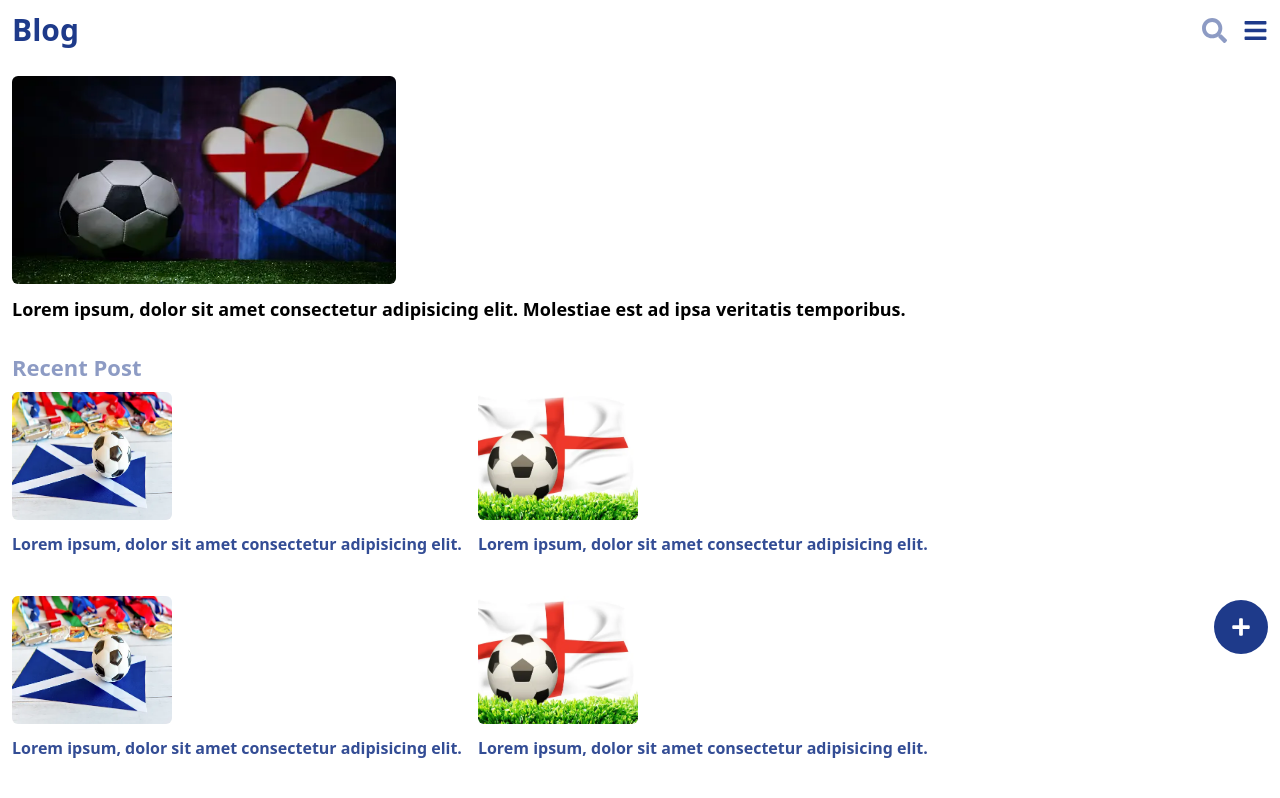
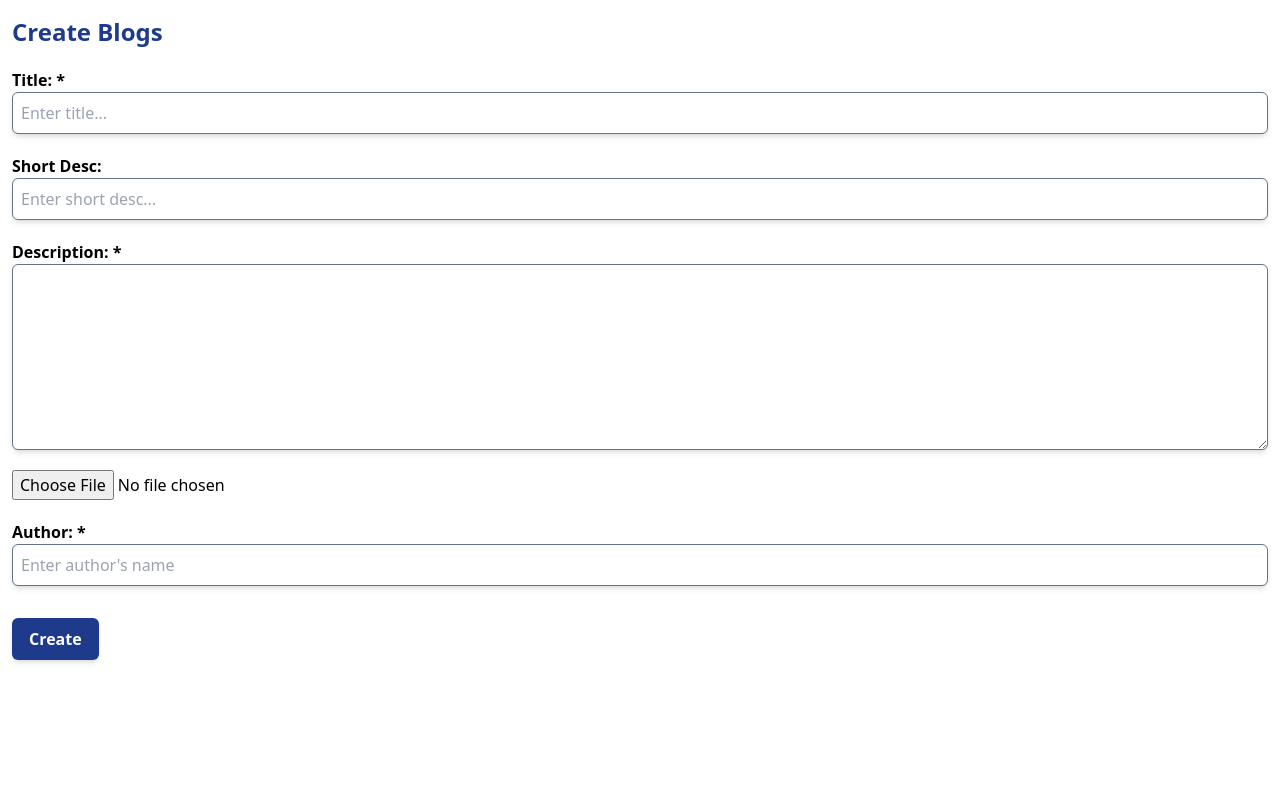
Before and after one commit to AjDev00/React-Laravel-Blog-App, a React (Vite) app: page /create-blogs in a window 1280 px wide. Shown: the top 798 px of the page. Built offline with nearby package versions, Linux system fonts and the light colour scheme.

Commit message:
create-blogs added.

```diff
--- a/package.json
+++ b/package.json
@@ -14,8 +14,10 @@
     "icons": "^1.0.0",
     "react": "^18.3.1",
     "react-dom": "^18.3.1",
+    "react-hook-form": "^7.52.1",
     "react-icons": "^5.2.1",
-    "react-router-dom": "^5.3.4"
+    "react-router-dom": "^5.3.4",
+    "react-toastify": "^10.0.5"
   },
   "devDependencies": {
     "@types/react": "^18.3.3",
--- a/src/App.jsx
+++ b/src/App.jsx
@@ -5,6 +5,14 @@ import InputSearch from "./components/InputSearch";
 import { createContext, useState } from "react";
 import NavBar from "./components/NavBar";
 import Blogs from "./components/Blogs";
+import { ToastContainer, toast } from "react-toastify";
+import "react-toastify/dist/ReactToastify.css";
+import {
+  BrowserRouter as Router,
+  Switch,
+  Route,
+} from "react-router-dom/cjs/react-router-dom.min";
+import CreateBlogs from "./components/CreateBlogs";
 
 export const AppContext = createContext();
 
@@ -25,12 +33,22 @@ function App() {
       <AppContext.Provider
         value={{ handleShowInput, input, setInput, nav, setNav }}
       >
-        <Header />
-        <NavBar />
-        {showInput && <InputSearch />}
-        <Blogs />
-        <AddNewBlogBtn />
+        <Router>
+          <Switch>
+            <Route exact path="/">
+              <Header />
+              <NavBar />
+              {showInput && <InputSearch />}
+              <Blogs />
+              <AddNewBlogBtn />
+            </Route>
+            <Route path="/create-blogs">
+              <CreateBlogs />
+            </Route>
+          </Switch>
+        </Router>
       </AppContext.Provider>
+      <ToastContainer />
     </div>
   );
 }
--- a/src/components/AddNewBlogBtn.jsx
+++ b/src/components/AddNewBlogBtn.jsx
@@ -1,6 +1,7 @@
 import { useContext } from "react";
 import { FaPlus } from "react-icons/fa";
 import { AppContext } from "../App";
+import { Link } from "react-router-dom/cjs/react-router-dom.min";
 
 export default function AddNewBlogBtn() {
   const { nav } = useContext(AppContext);
@@ -13,7 +14,9 @@ export default function AddNewBlogBtn() {
         </div>
       ) : (
         <div className="border border-transparent p-4 w-fit rounded-full bg-blue-900 text-white cursor-pointer hover:opacity-75 duration-300 right-0 top-[600px] mr-3 fixed z-10">
-          <FaPlus size={20} className="" />
+          <Link to="/create-blogs">
+            <FaPlus size={20} className="" />
+          </Link>
         </div>
       )}
     </div>
--- /dev/null
+++ b/src/components/CreateBlogs.jsx
@@ -0,0 +1,157 @@
+import { useState } from "react";
+import { useForm } from "react-hook-form";
+import { toast } from "react-toastify";
+import { useHistory } from "react-router-dom/cjs/react-router-dom.min";
+
+export default function CreateBlogs() {
+  const {
+    register,
+    handleSubmit,
+    formState: { errors },
+  } = useForm();
+  const [desc, setDesc] = useState("");
+  const history = useHistory();
+
+  //check desc count.
+  const validateDescCount = (value) => {
+    const wordCount = value.trim().split(/\s+/).length;
+    if (wordCount < 10) {
+      return "Description must be at least 10 words";
+    }
+    return true;
+  };
+
+  async function onSubmit(data) {
+    const newData = { ...data, description: desc };
+    //fetching from an external api.
+    await fetch("http://localhost:8000/api/blogs", {
+      method: "POST",
+      headers: {
+        "Content-type": "application/json",
+      },
+      body: JSON.stringify(newData),
+    });
+
+    toast("Blog Added Successfully!");
+    history.push("/");
+  }
+
+  return (
+    <div>
+      <div className="pt-4">
+        <div className="px-3 mb-5 text-2xl text-blue-900 font-semibold">
+          Create Blogs
+        </div>
+        <form onSubmit={handleSubmit(onSubmit)}>
+          <div className="flex flex-col gap-5">
+            {/* //title. */}
+            <div className="flex flex-col px-3">
+              <label
+                style={{ fontSize: "16px" }}
+                htmlFor=""
+                className="font-semibold"
+              >
+                Title: *
+              </label>
+              <input
+                type="text"
+                {...register("title", { required: true, min: 5 })}
+                placeholder="Enter title..."
+                className={
+                  "border border-slate-500 shadow-md p-2 rounded-md focus:outline-blue-900"
+                }
+              />
+              {errors.title && (
+                <p className="font-semibold text-red-500">
+                  This field is required!
+                </p>
+              )}
+            </div>
+
+            {/* //short desc. */}
+            <div className="flex flex-col px-3">
+              <label
+                style={{ fontSize: "16px" }}
+                htmlFor=""
+                className="font-semibold"
+              >
+                Short Desc:
+              </label>
+              <input
+                {...register("shortDesc")}
+                type="text"
+                placeholder="Enter short desc..."
+                className="border border-slate-500 shadow-md p-2 rounded-md focus:outline-blue-900"
+              />
+            </div>
+
+            {/* //description */}
+            <div className="flex flex-col px-3">
+              <label
+                style={{ fontSize: "16px" }}
+                htmlFor=""
+                className="font-semibold"
+              >
+                Description: *
+              </label>
+              <textarea
+                {...register("description", {
+                  required: "Description is required",
+                  validate: validateDescCount,
+                })}
+                cols="30"
+                rows="7"
+                onChange={(e) => setDesc(e.target.value)}
+                value={desc}
+                className="border border-slate-500 shadow-md p-2 rounded-md focus:outline-blue-900"
+              ></textarea>
+              {errors.description && (
+                <p className="font-semibold text-red-500">
+                  {errors.description.message}
+                </p>
+              )}
+            </div>
+
+            {/* //file. */}
+            <div className="flex flex-col px-3">
+              <input type="file" name="" id="" />
+            </div>
+
+            {/* //author. */}
+            <div className="flex flex-col px-3">
+              <label
+                style={{ fontSize: "16px" }}
+                htmlFor=""
+                className="font-semibold"
+              >
+                Author: *
+              </label>
+              <input
+                {...register("author", { required: true, min: 3 })}
+                type="text"
+                placeholder="Enter author's name"
+                className="border border-slate-500 shadow-md p-2 rounded-md focus:outline-blue-900"
+              />
+              {errors.author && (
+                <p className="font-semibold text-red-500">
+                  This field is required!
+                </p>
+              )}
+            </div>
+
+            {/* //submit button. */}
+            <div className="px-3 mt-3 mb-5">
+              <button
+                style={{ fontSize: "16px" }}
+                type="submit"
+                className="border border-transparent shadow-md p-2 px-4 rounded-md bg-blue-900 text-white font-semibold cursor-pointer hover:invert duration-300"
+              >
+                Create
+              </button>
+            </div>
+          </div>
+        </form>
+      </div>
+    </div>
+  );
+}
--- a/src/components/Title.jsx
+++ b/src/components/Title.jsx
@@ -1,7 +1,7 @@
 export default function Title() {
   return (
     <div>
-      <div className="text-3xl font-bold text-blue-900">Blog</div>
+      <div className="text-3xl font-bold text-blue-900">Bloggify</div>
     </div>
   );
 }
```
Also changed, not shown: 1 other file (tests, documents, lock files or other folders).
